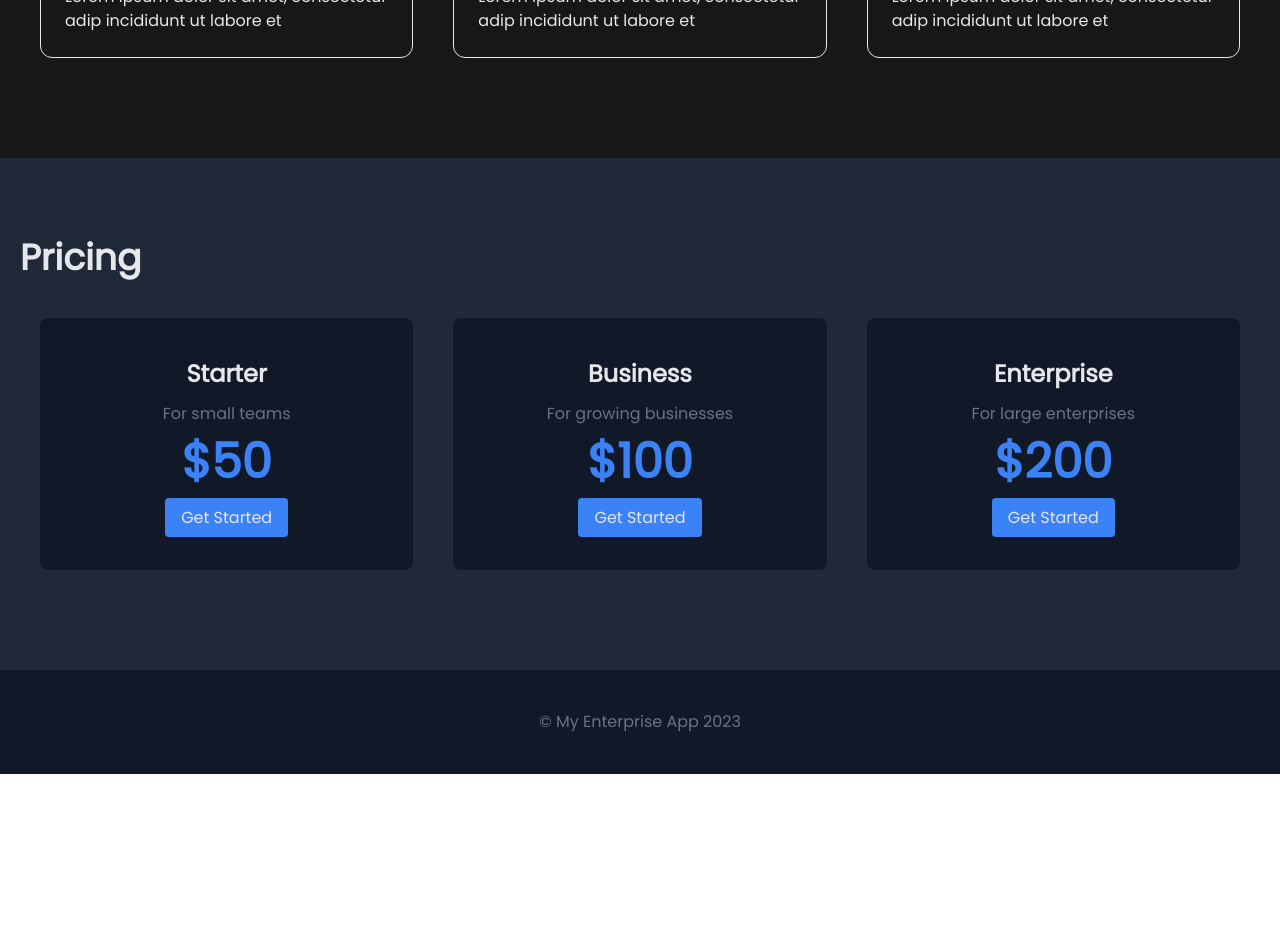
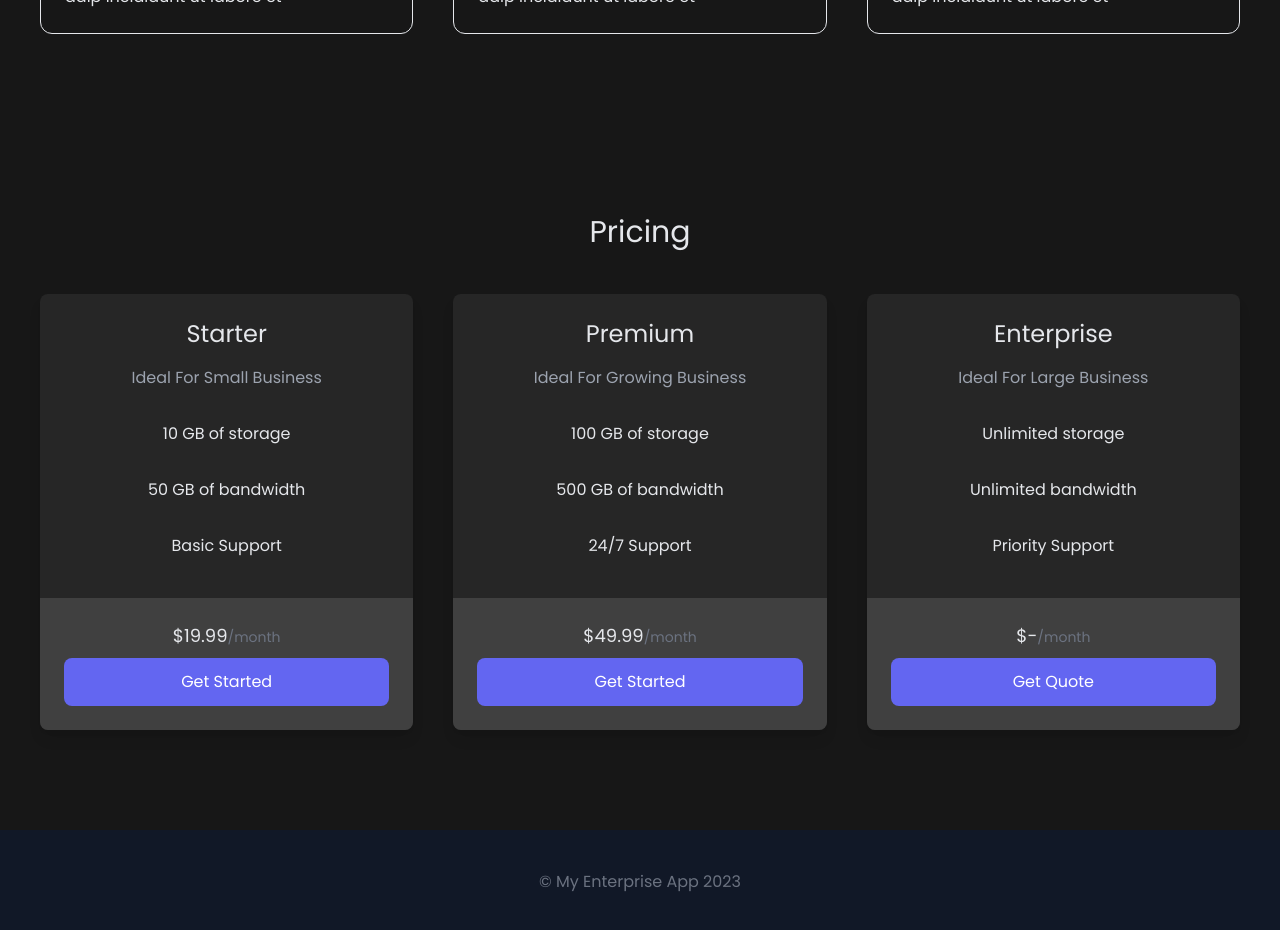
Before and after one commit to RohanArif-Dev/Landing-Page, a Next.js app: page / in a window 1280 px wide. Shown: the part 840-1770 px from the top of the page. Before the commit the page ends 1614 px from the top, so only its background shows below. Built offline with nearby package versions, Linux system fonts and the light colour scheme.

Commit message:
Added Pricing section - added files Pricing and PricingCards

```diff
--- a/src/components/Header.jsx
+++ b/src/components/Header.jsx
@@ -3,7 +3,7 @@ import React from "react";
 const Header = () => {
   return (
     <div className="px-5">
-      <header className="container mx-auto py-8">
+      <header className="container mx-auto py-5">
         <div className="flex items-center justify-between">
           <a href="#">
             <h1 className="text-3xl font-bold">GitClick</h1>
--- /dev/null
+++ b/src/components/Pricing.jsx
@@ -0,0 +1,17 @@
+import React from "react";
+import PricingCards from "./PricingCards";
+
+const Pricing = () => {
+  return (
+    <div className="container mx-auto px-5 py-20">
+      <h2 className="text-3xl font-medium mb-6 text-center">Pricing</h2>
+      <div className="md:flex">
+        <PricingCards title="Starter" tag="Ideal For Small Business" storage="10 GB of" band="50 GB of" support="Basic Support" price="19.99"  quote="Started" />
+        <PricingCards title="Premium" tag="Ideal For Growing Business" storage="100 GB of" band="500 GB of" support="24/7 Support" price="49.99" quote="Started" />
+        <PricingCards title="Enterprise" tag="Ideal For Large Business" storage="Unlimited" band="Unlimited" support="Priority Support" price="-" quote="Quote" />
+      </div>
+    </div>
+  );
+};
+
+export default Pricing;
--- /dev/null
+++ b/src/components/PricingCards.jsx
@@ -0,0 +1,32 @@
+import React from "react";
+
+const PricingCards = (props) => {
+  return (
+    <div className="flex-1 p-5">
+      <div className="bg-neutral-800 rounded-lg shadow-lg overflow-hidden">
+        <div className="p-6">
+          <h3 className="text-2xl font-medium text-center mb-4">
+            {props.title}
+          </h3>
+          <p className="text-center text-gray-400 mb-4">{props.tag}</p>
+          <ul className="list-none text-center">
+            <li className="py-4">{props.storage} storage</li>
+            <li className="py-4">{props.band} bandwidth</li>
+            <li className="py-4">{props.support}</li>
+          </ul>
+        </div>
+        <div className="bg-neutral-700 p-6">
+          <h3 className="text-lg font-medium text-center mb-2">
+            ${props.price}
+            <span className="text-sm text-gray-500">/month</span>
+          </h3>
+          <button className="bg-indigo-500 text-white font-medium py-3 w-full rounded-lg hover:bg-indigo-600">
+            Get {props.quote}
+          </button>
+        </div>
+      </div>
+    </div>
+  );
+};
+
+export default PricingCards;
--- a/src/components/Services.jsx
+++ b/src/components/Services.jsx
@@ -3,8 +3,8 @@ import ServiceCards from "./ServiceCards";
 
 const Services = () => {
   return (
-    <div className="md:w-auto container mx-auto py-20 px-5">
-      <section className="md:flex">
+    <div className="container mx-auto py-20 px-5">
+      <section className="md:flex flex-1">
         <ServiceCards title="Collaboration" />
         <ServiceCards title="Security" />
         <ServiceCards title="Analytics"/>
--- a/src/pages/index.js
+++ b/src/pages/index.js
@@ -1,65 +1,18 @@
 import React from "react";
 import Header from "../components/Header";
 import Hero from "../components/Hero";
-import Services from "@/components/Services";
+import Services from "../components/Services";
+import Pricing from "../components/Pricing";
 
 const LandingPage = () => {
   return (
     <div className="bg-neutral-900 bg-cover text-gray-200 h-full font-poppins">
-      <div className="sticky top-0 z-30 w-full backdrop-filter backdrop-blur-sm bg-opacity-10">
+      <div className="sticky top-0 z-30 w-full backdrop-filter bg-neutral-900 bg-opacity-10 backdrop-blur-md">
         <Header />
       </div>
       <Hero />
       <Services />
-      <section className="bg-gray-800 py-20 px-5">
-        <div className="container mx-auto">
-          <h2 className="text-4xl font-bold text-gray-200 mb-5">Pricing</h2>
-          <div className="md:flex">
-            <div className="md:w-1/3 p-5 text-center">
-              <div className="bg-gray-900 p-10 rounded-lg">
-                <h3 className="text-2xl font-bold mb-3 text-gray-200">Starter</h3>
-                <p className="text-gray-500 mb-3">For small teams</p>
-                <p className="text-5xl font-bold text-blue-500 mb-5">$50</p>
-                <a
-                  className="bg-blue-500 hover:bg-blue-700 text-gray-200 py-2 px-4 rounded"
-                  href="#"
-                >
-                  Get Started
-                </a>
-              </div>
-            </div>
-            <div className="md:w-1/3 p-5 text-center">
-              <div className="bg-gray-900 p-10 rounded-lg">
-                <h3 className="text-2xl font-bold mb-3 text-gray-200">Business</h3>
-                <p className="text-gray-500 mb-3">For growing businesses</p>
-                <p className="text-5xl font-bold text-blue-500 mb-5">$100</p>
-                <a
-                  className="bg-blue-500 hover:bg-blue-700 text-gray-200 py-2 px-4 rounded"
-                  href="#"
-                >
-                  Get Started
-                </a>
-              </div>
-            </div>
-            <div className="md:w-1/3 p-5 text-center">
-              <div className="bg-gray-900 p-10 rounded-lg">
-                <h3 className="text-2xl font-bold mb-3 text-gray-200">
-                  Enterprise
-                </h3>
-                <p className="text-gray-500 mb-3">For large enterprises</p>
-                <p className="text-5xl font-bold text-blue-500 mb-5">$200</p>
-                <a
-                  className="bg-blue-500 hover:bg-blue-700 text-gray-200 py-2 px-4 rounded"
-                  href="#"
-                >
-                  Get Started
-                </a>
-              </div>
-            </div>
-          </div>
-        </div>
-      </section>
-
+      <Pricing />
       <footer className="bg-gray-900 text-center text-gray-500 py-10">
         <p>&copy; My Enterprise App 2023</p>
       </footer>
```
